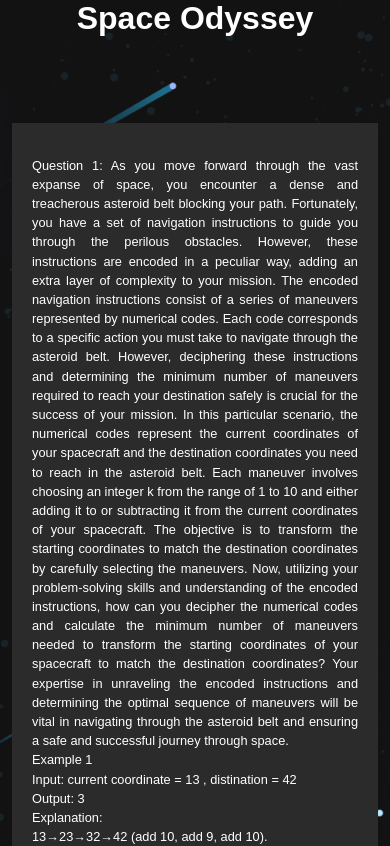
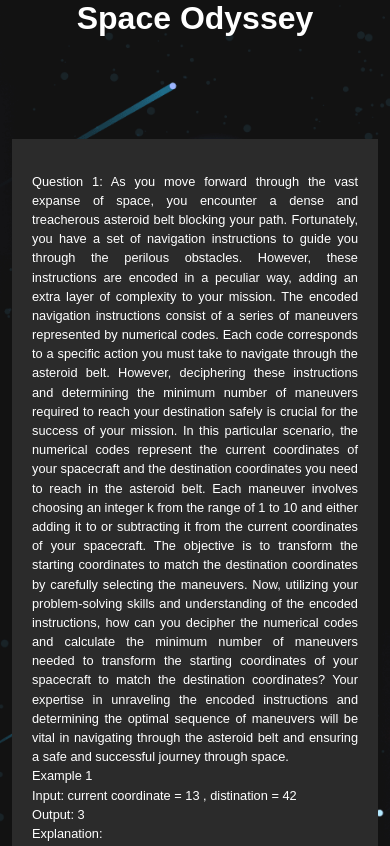
Before and after one commit to shubhamsingaal/Space--Odyssey, a React (Create React App) app: page /game in a window 390 px wide. Shown: the top 846 px of the page. Built offline with nearby package versions, Linux system fonts and the light colour scheme; no server answers; a web font is replaced by a local one.

Commit message:
made fixes

```diff
--- a/src/styles/game.css
+++ b/src/styles/game.css
@@ -156,7 +156,7 @@ input[type="text"]:focus {
         padding: 20px ;
         width: 100%;
         position: relative;
-        top:4rem;
+        top:5rem;
         margin-bottom: 20px;
         font-size: 0.8rem;
         text-align: justify;
```
